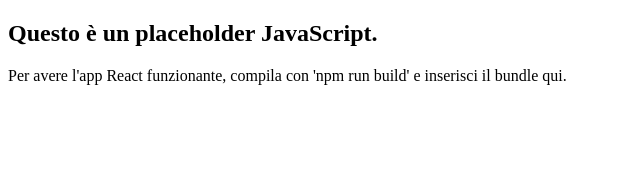
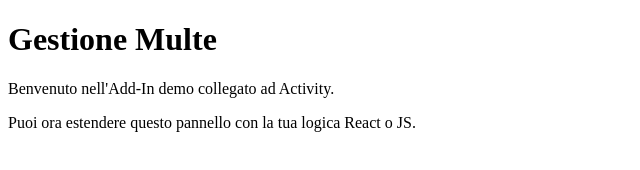
Before and after one commit to FrankjGesco/geotab-multe-manager, a plain HTML site: page index.html in a window 1280 px wide. Shown: the whole page, without its empty margins (0-640 px from the left). Drawn offline with Linux system fonts and the light colour scheme.

Commit message:
Add files via upload

```diff
--- a/index.html
+++ b/index.html
@@ -1,9 +1,10 @@
 
 <!DOCTYPE html>
-<html>
+<html lang="it">
   <head>
+    <meta charset="UTF-8" />
     <title>Gestione Multe</title>
-    <meta charset="UTF-8" />
+    <meta name="viewport" content="width=device-width, initial-scale=1.0" />
     <script src="script.js" defer></script>
   </head>
   <body>
--- a/script.js
+++ b/script.js
@@ -1,12 +1,9 @@
 
-// Questo file JS è un placeholder.
-// Quando impacchettiamo un'app React buildata, il codice finale viene inserito nel bundle JS.
-// Per questo esempio, il codice React è stato preparato e documentato, ma non compilato qui.
-// Per usare davvero questo Add-In React, serve fare 'npm run build' e usare il file buildato.
-
-document.addEventListener("DOMContentLoaded", () => {
-  document.getElementById("root").innerHTML = `
-    <h2>Questo è un placeholder JavaScript.</h2>
-    <p>Per avere l'app React funzionante, compila con 'npm run build' e inserisci il bundle qui.</p>
+document.addEventListener("DOMContentLoaded", function () {
+  const root = document.getElementById("root");
+  root.innerHTML = `
+    <h1>Gestione Multe</h1>
+    <p>Benvenuto nell'Add-In demo collegato ad Activity.</p>
+    <p>Puoi ora estendere questo pannello con la tua logica React o JS.</p>
   `;
 });
```
Also changed, not shown: manifest.json.
